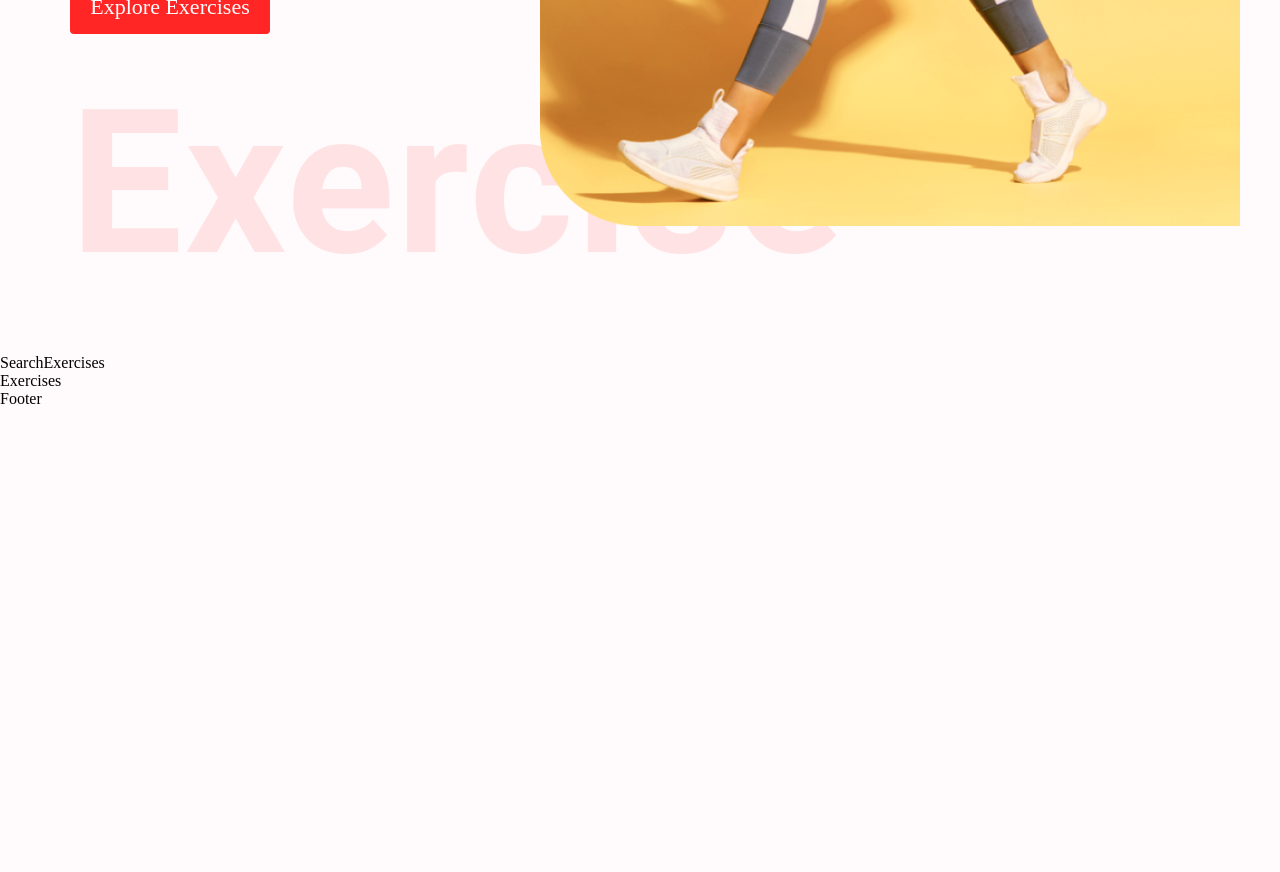
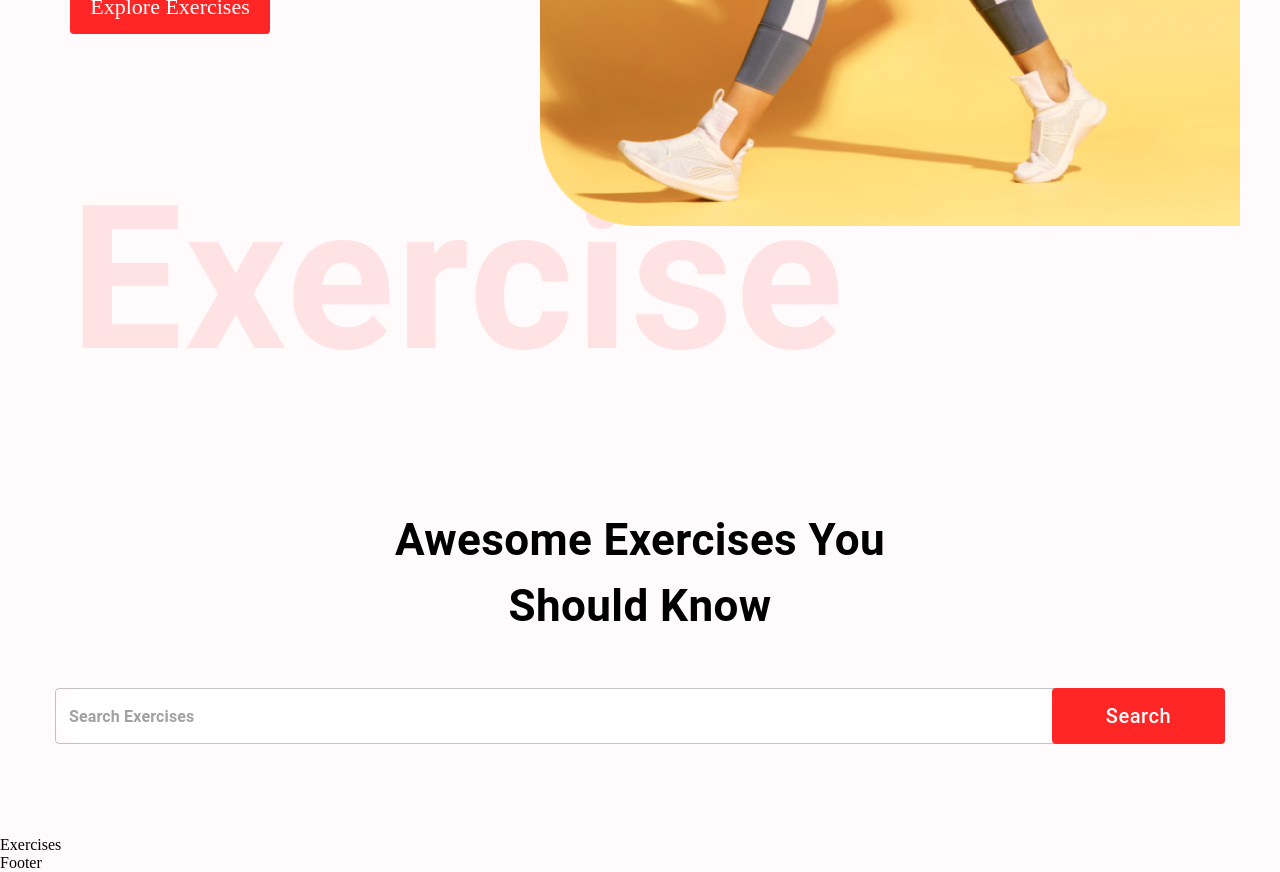
Before and after one commit to Mohsen-Hussen/gym-exercises, a React (Create React App) app: page / in a window 1280 px wide. Shown: the part 640-1512 px from the top of the page. Before the commit the page ends 1048 px from the top, so only its background shows below. Built offline with nearby package versions, Linux system fonts and the light colour scheme.

Commit message:
add search bar

```diff
--- a/src/components/HeroBanner.js
+++ b/src/components/HeroBanner.js
@@ -51,6 +51,7 @@
 					opacity: "0.1",
 					display: { lg: "block", xs: "none" },
 					fontSize: "200px",
+					marginTop: "6rem",
 				}}
 			>
 				Exercise
--- a/src/components/SearchExercises.js
+++ b/src/components/SearchExercises.js
@@ -1,7 +1,57 @@
-import React from "react";
+import React, { useEffect, useState } from "react";
+import { Box, Button, Stack, TextField, Typography } from "@mui/material";
 
 const SearchExercises = () => {
-	return <div>SearchExercises</div>;
+	const [search, setSearch] = useState("");
+	const [bodyParts, setBodyParts] = useState([]);
+
+	const handleSearch = () => {
+		console.log(search);
+	};
+
+	return (
+		<Stack alignItems="center" mt="37px" justifyContent="center" p="20px">
+			<Typography
+				fontWeight={700}
+				sx={{ fontSize: { lg: "44px", xs: "30px" } }}
+				mb="49px"
+				textAlign="center"
+			>
+				Awesome Exercises You <br /> Should Know
+			</Typography>
+			<Box position="relative" mb="72px">
+				<TextField
+					height="76px"
+					sx={{
+						input: { fontWeight: "700", border: "none", borderRadius: "4px" },
+						width: { lg: "1170px", md: "800px", xs: "290px" },
+						backgroundColor: "#fff",
+						borderRadius: "40px",
+					}}
+					value={search}
+					onChange={(e) => setSearch(e.target.value.toLowerCase())}
+					placeholder="Search Exercises"
+					type="text"
+				/>
+				<Button
+					className="search-btn"
+					sx={{
+						bgcolor: "#FF2625",
+						color: "#fff",
+						textTransform: "none",
+						width: { lg: "173px", xs: "80px" },
+						height: "56px",
+						position: "absolute",
+						right: "0px",
+						fontSize: { lg: "20px", xs: "14px" },
+					}}
+					onClick={handleSearch}
+				>
+					Search
+				</Button>
+			</Box>
+		</Stack>
+	);
 };
 
 export default SearchExercises;
--- /dev/null
+++ b/src/utils/fetchData.js
@@ -0,0 +1,5 @@
+export const fetchData = async (url, options) => {
+	const res = await fetch(url, options);
+	const data = await res.json();
+	return data;
+};
```
